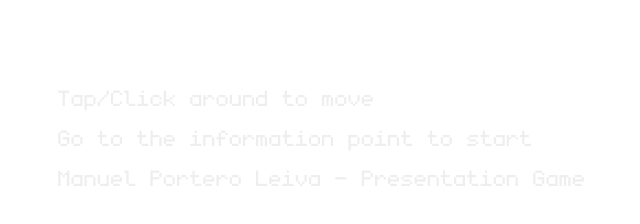
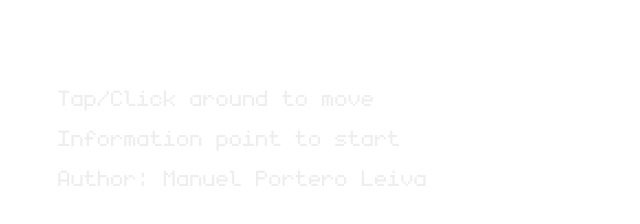
Before and after one commit to SteelTitansax/mplGamePresentation, a website built with Vite: page index.html in a window 1280 px wide. Shown: the full height of the page, 13-653 px from the left. Built offline with nearby package versions, Linux system fonts and the light colour scheme; what kaboom would draw is missing.

Commit message:
Update index.html

```diff
--- a/index.html
+++ b/index.html
@@ -95,8 +95,8 @@
     <div id="app">
       <div>
         <p class="note">Tap/Click around to move</p>
-        <p class="instructions"> Go to the information point to start</p>
-        <p class="author"> Manuel Portero Leiva - Presentation Game </p>
+        <p class="instructions"> Information point to start</p>
+        <p class="author"> Author: Manuel Portero Leiva </p>
         <div id="textbox-container" style="display: none">
           <div id="textbox">
             <p id="dialogue" class="ui-text"></p>
```
